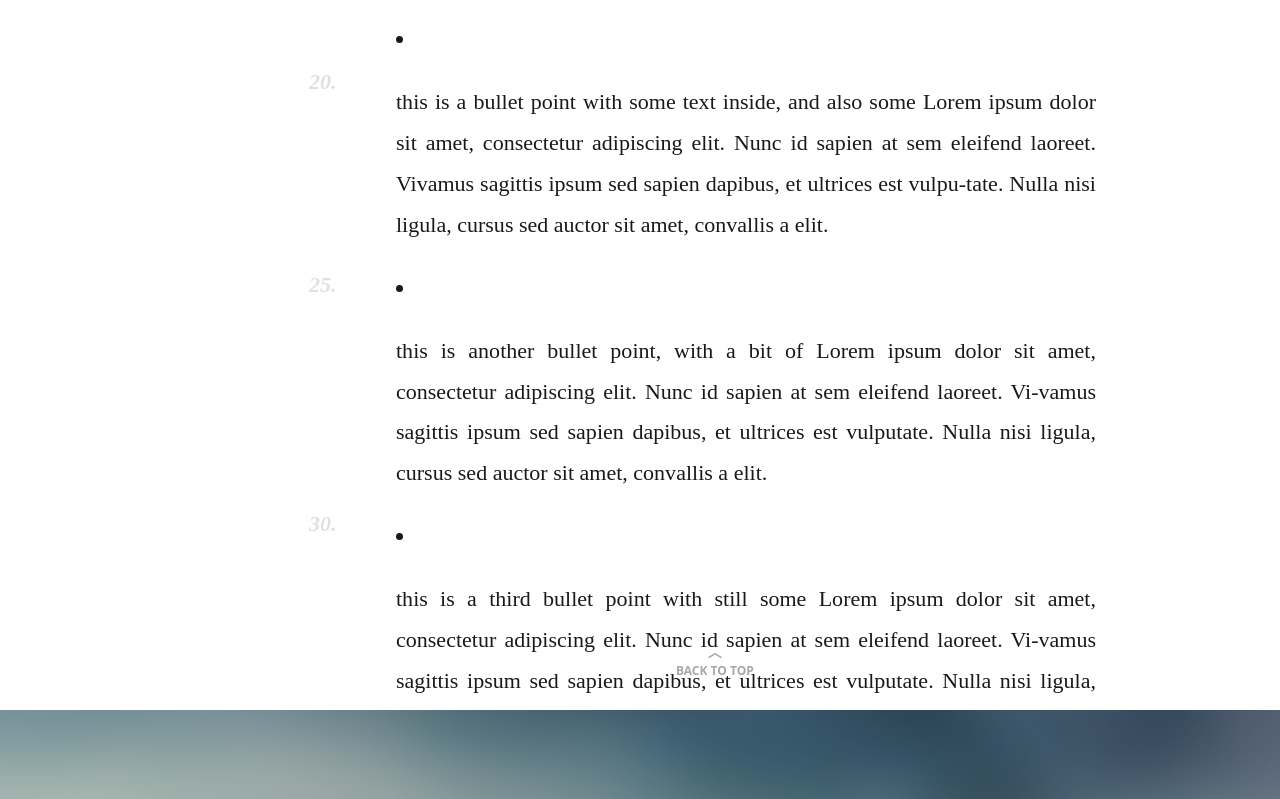
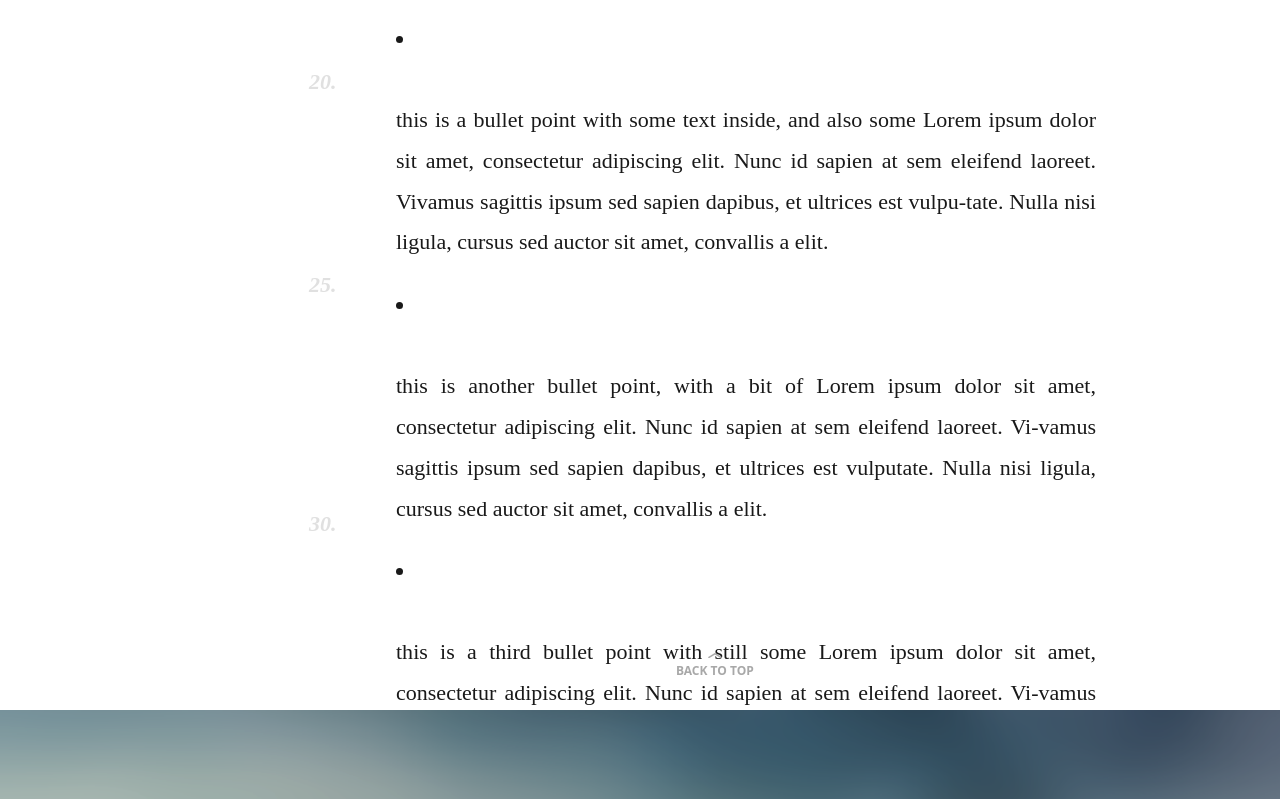
Before and after one commit to CrazySunny2/Loginova2, a plain HTML site: page index.html in a window 1280 px wide. Shown: the part 1676-2475 px from the top of the page. Drawn offline with Linux system fonts and the light colour scheme.

Commit message:
Update index.html

```diff
--- a/index.html
+++ b/index.html
@@ -42,9 +42,9 @@
 	<p>Ut tempus elementum tortor, a posuere nisl tincidunt sit amet. Etiam est augue, scelerisque eu vestibulum nec, pulvinar eu libero. Sed mattis fauci-bus risus non luctus. Suspendisse et odio ut turpis cursus varius sed et dolor. Class aptent taciti sociosqu ad litora torquent per conubia nostra, per inceptos himenaeos. Ut sed leo neque.</p>
 	<p class="content__text__p">Donec consectetur accumsan justo, in placerat ante dictum id. Vestibulum magna elit, tincidunt ut ultrices vitae, vehicula eu urna. Donec malesuada ut orci ut aliquam. Mauris non neque massa. Praesent tincidunt purus ut risus dapibus feugiat. Integer accumsan erat at tellus accumsan laoreet :</p>
 	  <ul class="list">
-   <li><p class="list--text">this is a bullet point with some text inside, and also some Lorem ipsum dolor sit amet, consectetur adipiscing elit. Nunc id sapien at sem eleifend laoreet. Vivamus sagittis ipsum sed sapien dapibus, et ultrices est vulpu-tate. Nulla nisi ligula, cursus sed auctor sit amet, convallis a elit.</p></li>
-   <li><p class="list--text">this is another bullet point, with a bit of Lorem ipsum dolor sit amet, consectetur adipiscing elit. Nunc id sapien at sem eleifend laoreet. Vi-vamus sagittis ipsum sed sapien dapibus, et ultrices est vulputate. Nulla nisi ligula, cursus sed auctor sit amet, convallis a elit.</p></li>
-   <li><p class="list--text">this is a third bullet point with still some Lorem ipsum dolor sit amet, consectetur adipiscing elit. Nunc id sapien at sem eleifend laoreet. Vi-vamus sagittis ipsum sed sapien dapibus, et ultrices est vulputate. Nulla nisi ligula, cursus sed auctor sit amet, convallis a elit.</p></li>
+   <li><p class="list--text1">this is a bullet point with some text inside, and also some Lorem ipsum dolor sit amet, consectetur adipiscing elit. Nunc id sapien at sem eleifend laoreet. Vivamus sagittis ipsum sed sapien dapibus, et ultrices est vulpu-tate. Nulla nisi ligula, cursus sed auctor sit amet, convallis a elit.</p></li>
+   <li><p class="list--text2">this is another bullet point, with a bit of Lorem ipsum dolor sit amet, consectetur adipiscing elit. Nunc id sapien at sem eleifend laoreet. Vi-vamus sagittis ipsum sed sapien dapibus, et ultrices est vulputate. Nulla nisi ligula, cursus sed auctor sit amet, convallis a elit.</p></li>
+   <li><p class="list--text3">this is a third bullet point with still some Lorem ipsum dolor sit amet, consectetur adipiscing elit. Nunc id sapien at sem eleifend laoreet. Vi-vamus sagittis ipsum sed sapien dapibus, et ultrices est vulputate. Nulla nisi ligula, cursus sed auctor sit amet, convallis a elit.</p></li>
   </ul>
 	  </div>
 	 <button onclick="location.href='#';" class="contentbutton"><img src="img/buttonimg.png" alt="back"/><br /><span class="text">BACK TO TOP<span/></button>
```
